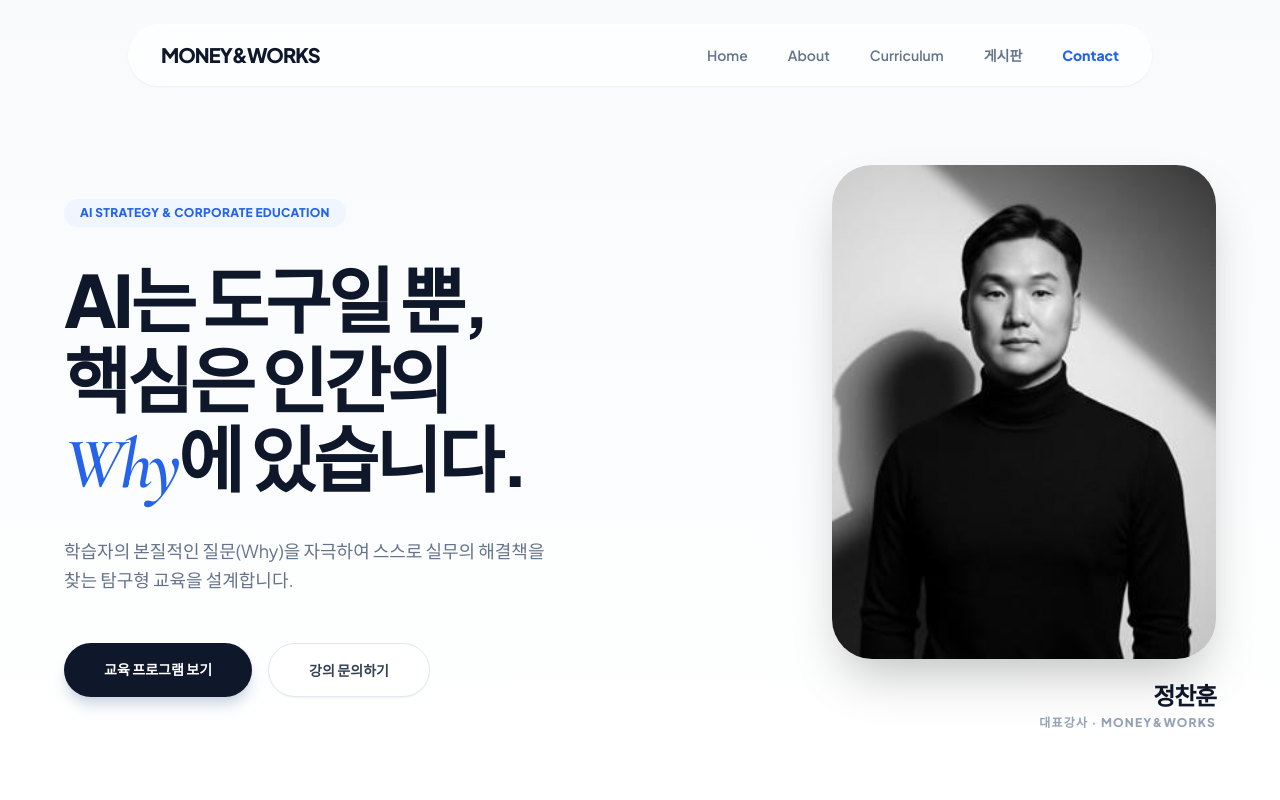
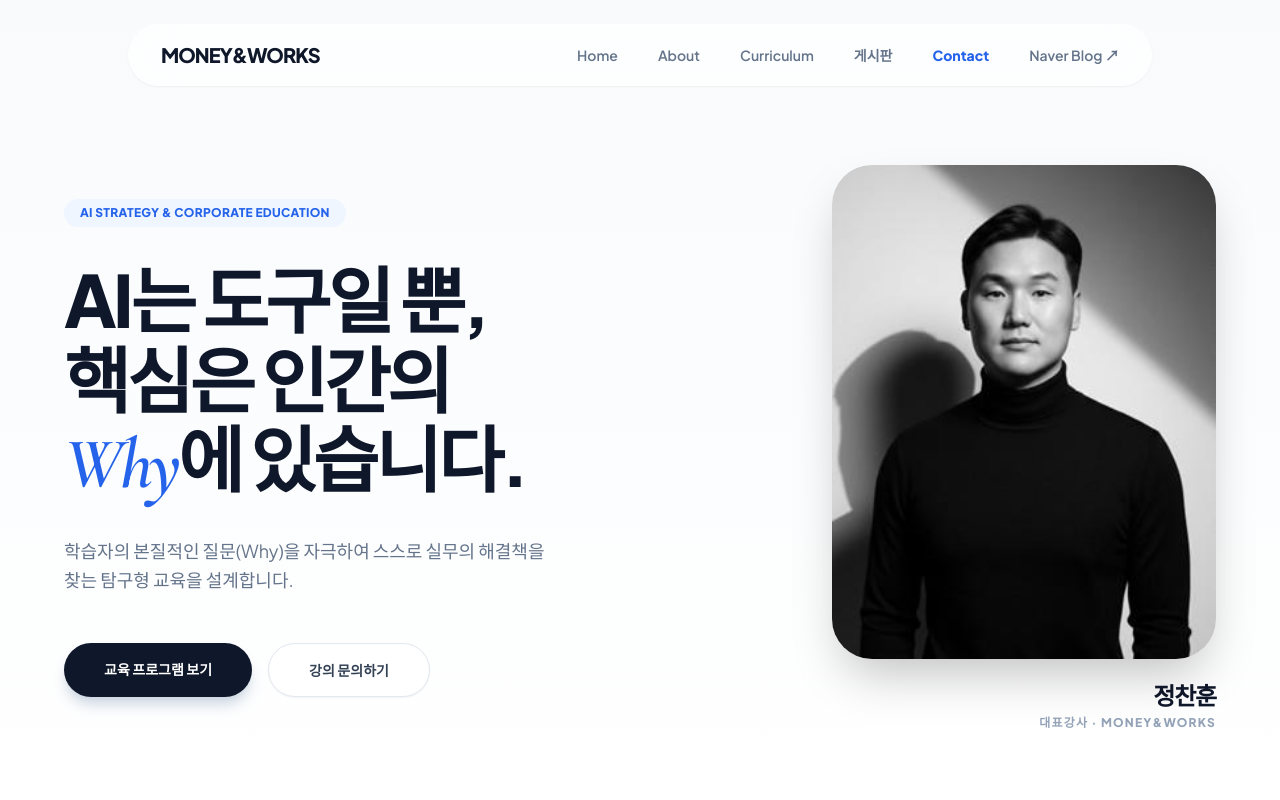
Before and after one commit to jch2100/moneynworks, a plain HTML site: page index.html in a window 1280 px wide. Shown: the top 800 px of the page. Drawn offline with nearby package versions, Linux system fonts and the light colour scheme.

Commit message:
nav: add Naver Blog as 6th menu item (desktop + mobile)

```diff
--- a/index.html
+++ b/index.html
@@ -41,6 +41,7 @@
                 <a href="#curriculum" class="hover:text-blue-600 transition-colors">Curriculum</a>
                 <a href="board/" class="hover:text-blue-600 transition-colors">게시판</a>
                 <a href="#contact" class="hover:text-blue-600 transition-colors text-blue-600 font-bold">Contact</a>
+                <a href="https://blog.naver.com/moneynworks" target="_blank" rel="noopener noreferrer" class="hover:text-blue-600 transition-colors">Naver Blog ↗</a>
             </div>
             <!-- Hamburger Button -->
             <button id="hamburger" class="md:hidden flex flex-col gap-1.5 p-2" aria-label="메뉴 열기">
@@ -56,6 +57,7 @@
             <a href="#curriculum" class="hover:text-blue-600 transition-colors" onclick="closeMobileMenu()">Curriculum</a>
             <a href="board/" class="hover:text-blue-600 transition-colors" onclick="closeMobileMenu()">게시판</a>
             <a href="#contact" class="text-blue-600 font-bold" onclick="closeMobileMenu()">Contact</a>
+            <a href="https://blog.naver.com/moneynworks" target="_blank" rel="noopener noreferrer" class="hover:text-blue-600 transition-colors">Naver Blog ↗</a>
         </div>
     </nav>
 
```
